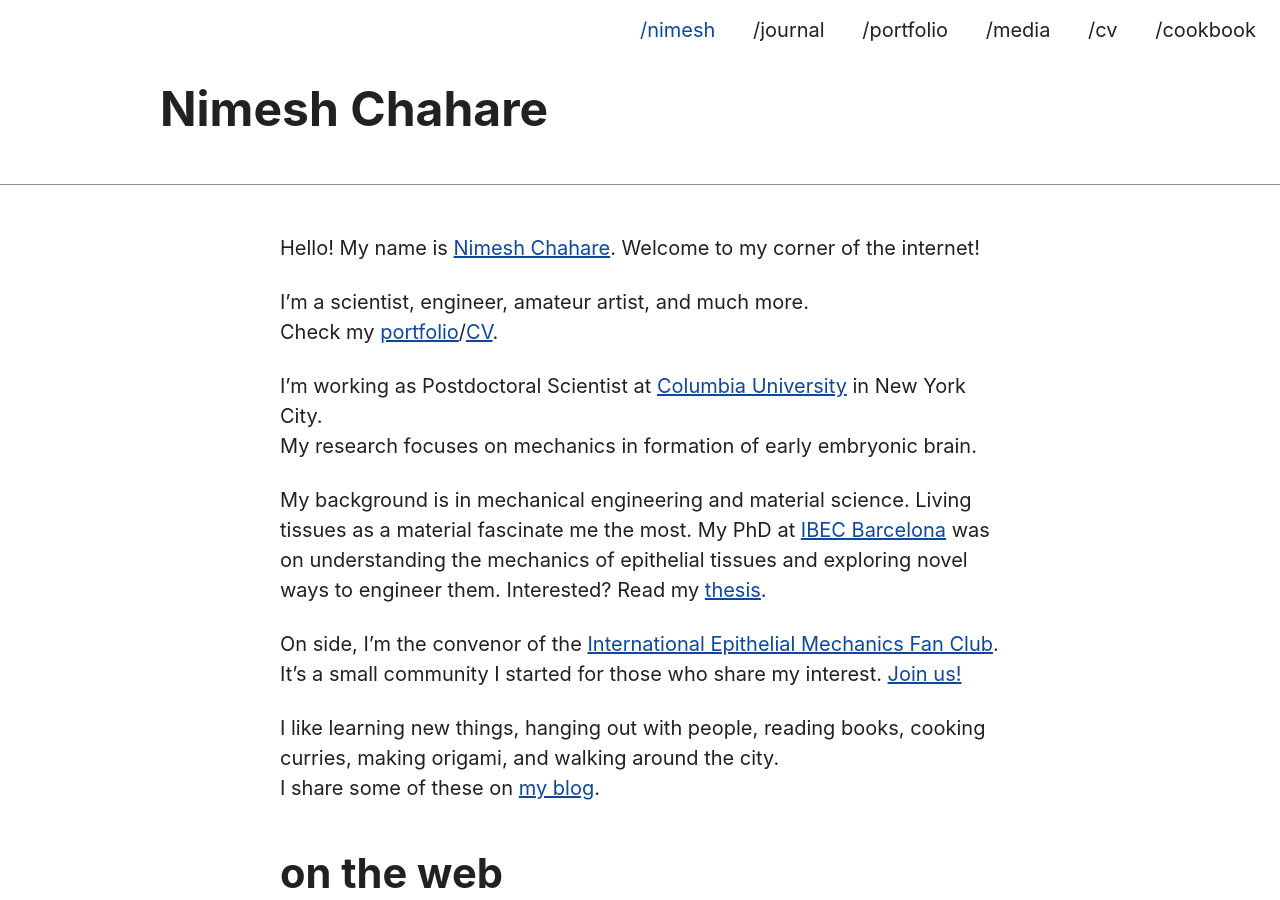
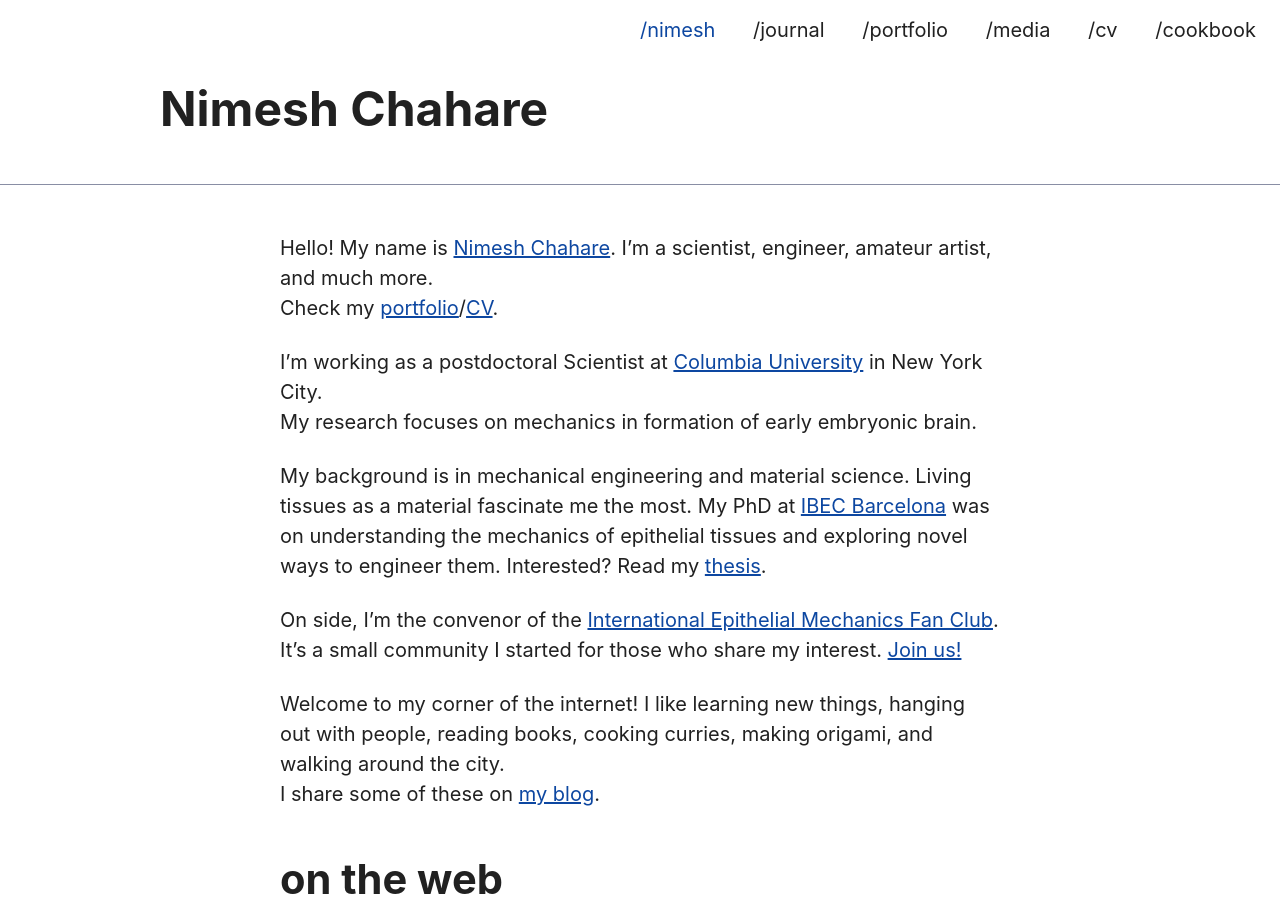
Before and after one commit to nchahare/nchahare.github.io, a Jekyll site: the page built from index.md, in a window 1280 px wide and 900 px high. Built offline with Jekyll 4.4.1, drawn with Linux system fonts in a browser that asks for light colours.

Commit message:
fixed grammar error

```diff
--- a/index.md
+++ b/index.md
@@ -8,19 +8,17 @@
 seo_description: Nimesh Chahare is a postdoctoral scientist at Columbia University in New York. His research focuses on the intersection of mechanical engineering and developmental biology, specifically exploring the morphogenesis of early embryonic brain.
 ---
 
-Hello! My name is [Nimesh Chahare](/me). Welcome to my corner of the internet!
-
-I'm a scientist, engineer, amateur artist, and much more. <br>
+Hello! My name is [Nimesh Chahare](/me). I'm a scientist, engineer, amateur artist, and much more. <br>
 Check my [portfolio](/portfolio)/[CV](/cv).
 
-I'm working as Postdoctoral Scientist at [Columbia University](https://nerurkar.bme.columbia.edu/) in New York City.<br>
+I'm working as a postdoctoral Scientist at [Columbia University](https://nerurkar.bme.columbia.edu/) in New York City.<br>
 My research focuses on mechanics in formation of early embryonic brain.
 
 My background is in mechanical engineering and material science. Living tissues as a material fascinate me the most. My PhD at [IBEC Barcelona](https://ibecbarcelona.eu/integrative) was on understanding the mechanics of epithelial tissues and exploring novel ways to engineer them. Interested? Read my [thesis](https://upcommons.upc.edu/handle/2117/401551).
 
 On side, I'm the convenor of the [International Epithelial Mechanics Fan Club](https://twitter.com/EpiMechFC). It's a small community I started for those who share my interest. [Join us!](https://twitter.com/intent/user?screen_name=EpiMechFC)
 
-I like learning new things, hanging out with people, reading books, cooking curries, making origami, and walking around the city.<br>
+Welcome to my corner of the internet! I like learning new things, hanging out with people, reading books, cooking curries, making origami, and walking around the city.<br>
 I share some of these on [my blog](/journal).<br>
 
 ## on the web
```
